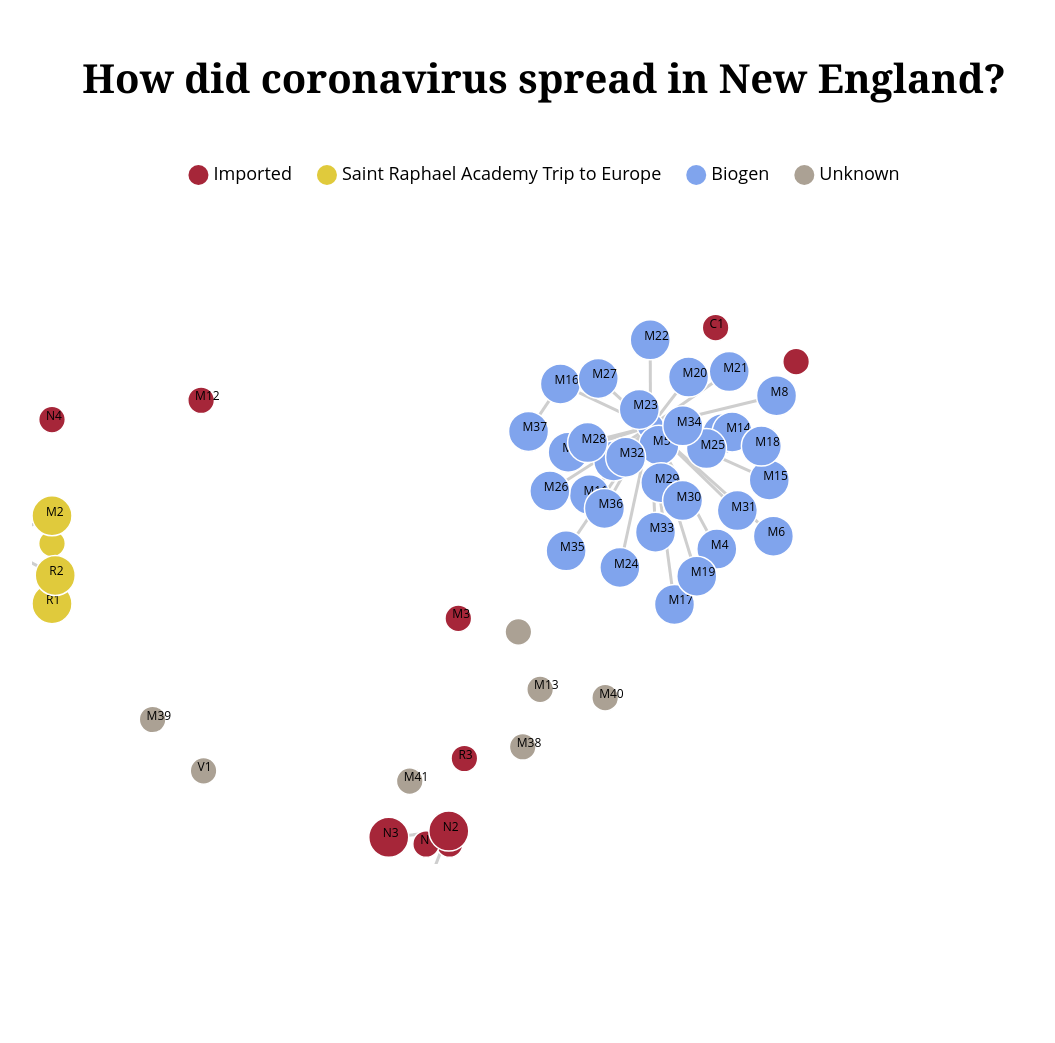
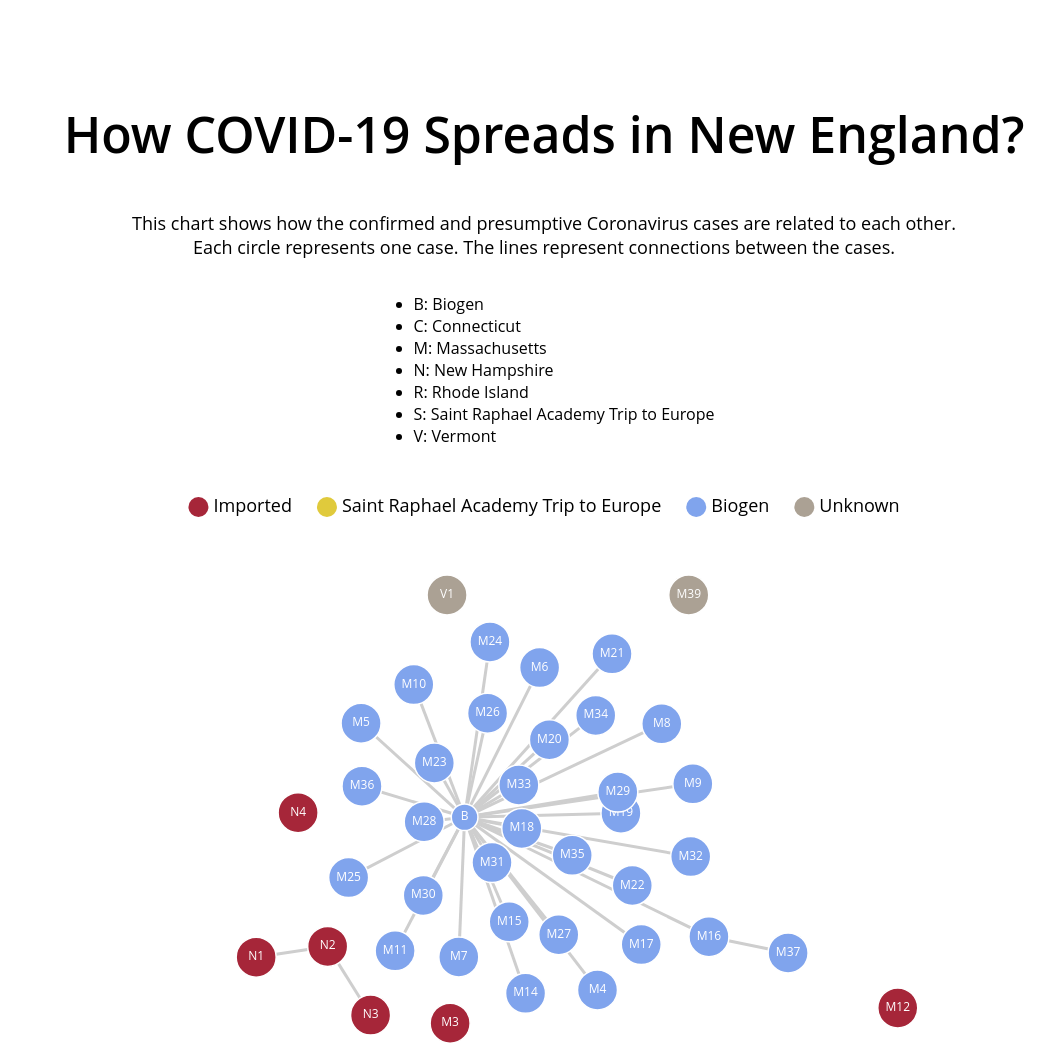
Before and after one commit to sabrinamochi/coronavirus-network, a plain HTML site: page index.html in a window 1280 px wide. Shown: the top 1043 px of the page, without its empty margins (96-1151 px from the left). Before the commit the page ends 869 px from the top, so only its background shows below. Drawn offline with Linux system fonts and the light colour scheme; animation ran at ten frames a second.

Commit message:
provide intro

```diff
--- a/index.html
+++ b/index.html
@@ -1,15 +1,40 @@
 <!DOCTYPE html>
 <html>
+
 <head>
     <link rel="stylesheet" type="text/css" href="style/style.css">
     <script src="lib/d3.js"></script>
 </head>
+
 <body>
+    <header>
+        <h1>How COVID-19 Spreads in New England?</h1>
+    </header>
+    <main>
+        <div class="explain-text">
+            <p>
+                This chart shows how the confirmed and presumptive Coronavirus cases are related to each other.
+                </br>
+                Each circle represents one case. The lines represent connections between the cases.
+            </p>
+            <div class="list-container">
+                <ul>
+                    <li>B: Biogen</li>
+                    <li>C: Connecticut</li>
+                    <li>M: Massachusetts</li>
+                    <li>N: New Hampshire</li>
+                    <li>R: Rhode Island</li>
+                    <li>S: Saint Raphael Academy Trip to Europe</li>
+                    <li>V: Vermont</li>
+                </ul>
+            </div>
+        </div>
         <div id="container">
-            <h1>How did coronavirus spread in New England?</h1>
             <div class="legend"></div>
             <div id="chart"></div>
         </div>
+    </main>
     <script src="script.js"></script>
 </body>
+
 </html>
--- a/script.js
+++ b/script.js
@@ -1,6 +1,6 @@
-d3.csv("data/cases_in_NewEngland.csv", parseCSV).then(function(data) {
+d3.csv("data/cases_in_NewEngland.csv", parseCSV).then(function (dataset) {
 
-    var width = document.querySelector("#chart").clientWidth;
+    var width = document.querySelector("#chart").clientWidth * 0.6;
     var height = document.querySelector("#chart").clientHeight;
     var svg = d3.select("#chart")
         .append("svg")
@@ -8,8 +8,12 @@
         .attr("height", height);
     var radius = 20;
 
+    data = dataset.filter(function (d) {
+        return d.name !== "Imported" && d.name !== "Unknown"
+    })
+
     var nodes = [];
-    data.forEach(function(d) {
+    data.forEach(function (d) {
         var datum = {};
         datum.id = d.id;
         datum.infectedFrom = d.infectedFrom;
@@ -20,21 +24,22 @@
         datum.location = d.location;
         datum.gender = d.gender;
         datum.age = d.age;
+        datum.caseType = d.caseType;
         datum.details = d.details;
         nodes.push(datum);
     });
 
 
     var links = [];
-    for(var i = 0; i < data.length-1; i++) {
+    for (var i = 0; i < data.length - 1; i++) {
         var nodeA = data[i];
-        for(var j = i + 1; j < data.length; j++) {
+        for (var j = i + 1; j < data.length; j++) {
             var nodeB = data[j];
-            if(nodeA.name === nodeB.infectedFrom) {
-                links.push({source: nodeA.name, target: nodeB.name});
+            if (nodeA.name === nodeB.infectedFrom) {
+                links.push({ source: nodeA.name, target: nodeB.name });
             }
-            else if (nodeB.name === nodeA.infectedFrom){
-                links.push({source: nodeB.name, target: nodeA.name})
+            else if (nodeB.name === nodeA.infectedFrom) {
+                links.push({ source: nodeB.name, target: nodeA.name })
             }
 
         }
@@ -46,10 +51,11 @@
 
     /* INITIALIZE THE FORCE SIMULATION */
     var simulation = d3.forceSimulation(nodes)
-      .force("link", d3.forceLink(links).id(function(d) { return d.name; }))
-      .force("charge", d3.forceManyBody().strength(.3))
+        .force("link", d3.forceLink(links).id(function (d) { return d.name; }).distance(80))
+        .force("charge", d3.forceManyBody().strength(-1))
         .force("center", d3.forceCenter(width / 2, height / 2))
-      .force("collide", d3.forceCollide().radius(radius+10));
+        .force("collide", d3.forceCollide().radius(radius * 2))
+        .alpha(.5);
 
     /* DRAW THE LINKS */
     var link = svg.append("g")
@@ -70,41 +76,46 @@
     var circle = node.append("circle")
         .attr("stroke", "#fff")
         .attr("stroke-width", 1.5)
-            .attr("r", function(d){
-                if(d.infectedFrom === ""){
-                    return radius*2/3;
+        .attr("r", function (d) {
+            if (d.infectionType === "") {
+                return radius * 2 / 3;
             }
-                else{
+            else {
                 return radius;
             }
         })
-            .attr("fill", function(d) {
+        .attr("fill", function (d) {
             if (d.infectionType === "") {
                 return colorScale(d.name)
             }
-                else{
+            else {
                 return colorScale(d.infectionType);
             }
         });
 
     var label = node.append("text")
+        .attr("class", "circleLabel")
         .text(function (d) {
             if (d.infectionType !== "") {
                 return d.name;
             }
+            else {
+                return d.name.charAt(0);
+            }
         })
-         .attr("dx", -6)
+        .attr("text-anchor", "middle")
+        .attr("dy", 3)
         .style("font-size", "12px")
         .style("pointer-events", "none");
 
     /* TICK THE SIMULATION */
-    simulation.on("tick", function() {
-        link.attr("x1", function(d) { return d.source.x; })
-            .attr("y1", function(d) { return d.source.y; })
-            .attr("x2", function(d) { return d.target.x; })
-            .attr("y2", function(d) { return d.target.y; });
+    simulation.on("tick", function () {
+        link.attr("x1", function (d) { return d.source.x; })
+            .attr("y1", function (d) { return d.source.y; })
+            .attr("x2", function (d) { return d.target.x; })
+            .attr("y2", function (d) { return d.target.y; });
 
-        node.attr("transform", function(d){
+        node.attr("transform", function (d) {
             var dx = Math.max(radius, radius, Math.min(width - radius, d.x));
             var dy = Math.max(radius, Math.min(height - radius, d.y));
             return `translate(${dx}, ${dy})`
@@ -116,58 +127,69 @@
     /* ADD A TOOLTIP TO THE NODES */
     var tooltip = d3.select("#chart")
         .append("div")
-        .attr("class","tooltip");
+        .attr("class", "tooltip");
 
-    circle.on("mouseover", function(d) {
-        var cx = d.x + 20;
-        var cy = d.y - 10;
+    circle.on("mouseover", function (d) {
+        var dx = Math.max(radius, radius, Math.min(width - radius, d.x));
+        var dy = Math.max(radius, Math.min(height - radius, d.y));
+        var cx = dx + 20;
+        var cy = dy + 10;
+
+
 
         tooltip.style("visibility", "visible")
             .style("left", cx + "px")
             .style("top", cy + "px")
-            .html(function(){
+            .html(function () {
 
-                if (d.details === ""){
+                var description = "Gender: " + d.gender + "</br>"
+                    + "Age: " + d.age + "</br>"
+                    + "Location: " + d.location + "</br>"
+                    + "Case Type: " + d.caseType + " case</br>" +
+                    d.details;
+
+
+                if (d.details === "") {
                     return d.name
                 }
                 else {
-                    return d.details;
+                    return description;
                 }
             });
 
 
-        circle.attr("opacity",0.2);
-        link.attr("opacity",0.2);
+        circle.attr("opacity", 0.2);
+        link.attr("opacity", 0.2);
 
-        d3.select(this).attr("opacity",1);
+        d3.select(this).attr("opacity", 1);
 
-        var connected = link.filter(function(e) {
+        var connected = link.filter(function (e) {
             return e.source.id === d.id || e.target.id === d.id;
         });
-        connected.attr("opacity",1);
-        connected.each(function(e) {
-            circle.filter(function(f) {
+        connected.attr("opacity", 1);
+        connected.each(function (e) {
+            circle.filter(function (f) {
                 return f.id === e.source.id || f.id === e.target.id;
-            }).attr("opacity",1);
+            }).attr("opacity", 1);
         });
 
-    }).on("mouseout", function() {
-        tooltip.style("visibility","hidden");
-        circle.attr("opacity",1);
-        link.attr("opacity",1);
+    }).on("mouseout", function () {
+        tooltip.style("visibility", "hidden");
+        circle.attr("opacity", 1);
+        link.attr("opacity", 1);
 
     });
 
 
     var legendWidth = width;
-    var legendHeight = height/10;
+    var legendHeight = height / 10;
     var legendSvg = d3.select(".legend").append("svg")
         .attr("width", legendWidth)
         .attr("height", legendHeight)
         .append("g")
         .attr("id", "legendGroup");
 
-    var legendData = data.filter(function(d){
+    var legendData = dataset.filter(function (d) {
         return d.infectionType === "";
     })
 
@@ -180,10 +202,10 @@
 
     legendText.append("text")
         .attr("class", "legendText")
-        .text(function(d){
+        .text(function (d) {
             return d.name;
         })
-        .attr("y", yGap+5);
+        .attr("y", yGap + 5);
 
     var textGroup = document.getElementsByClassName("legendText");
 
@@ -192,32 +214,32 @@
 
     legendCircle.append("circle")
         .attr("r", legendCircleRadius)
-        .attr("fill", function(d){
+        .attr("fill", function (d) {
             return colorScale(d.name)
         })
-        .attr("cx", function(d, i){
+        .attr("cx", function (d, i) {
 
-            if (i==0){
+            if (i == 0) {
                 return i * legendCircleRadius * 5 + xGap;
             }
             else {
                 var array = d3.range(0, i, 1);
                 var textWidthList = [];
-                for (var k = 0; k < array.length ; k++ ){
+                for (var k = 0; k < array.length; k++) {
                     var textWidth = textGroup[k].getBBox().width;
                     textWidthList.push(textWidth);
                 }
                 textTotalWidth = textWidthList.reduce(function (acc, val) {
                     return acc + val;
                 }, 0)
-                return (i * legendCircleRadius*5 + xGap) + textTotalWidth;
+                return (i * legendCircleRadius * 5 + xGap) + textTotalWidth;
             }
         })
         .attr("cy", yGap);
 
     legendText.selectAll(".legendText").attr("x", function (d, i) {
 
-            if (i==0){
+        if (i == 0) {
             return i * legendCircleRadius * 5 + xGap + 15;
         }
         else {
@@ -236,7 +258,7 @@
 
     var legendGroupObj = document.querySelector("#legendGroup")
     var lgdGroupObjWidth = legendGroupObj.getBBox().width;
-    legendSvg.attr("transform", `translate(${width/2 - lgdGroupObjWidth/2}, 0)`)
+    legendSvg.attr("transform", `translate(${width / 2 - lgdGroupObjWidth / 2}, 0)`)
 
 });
 
@@ -252,6 +274,7 @@
     d.location = data.location;
     d.gender = data.gender;
     d.age = data.age;
+    d.caseType = data.case_type;
     d.details = data.details;
     d.date = new Date(data.date);
 
--- a/style/style.css
+++ b/style/style.css
@@ -8,32 +8,44 @@
   font-family: 'Open Sans', sans-serif;
 }
 
+main,
+.list-container,
+.legend,
+#container,
+#chart {
+  display: grid;
+  justify-content: center;
+}
+
+p {
+    font-size: 18px;
+    text-align: center;
+}
 
 h1 {
   text-align: center;
-  font-family: Georgia, 'Times New Roman', Times, serif;
-  font-size: 40px;
+  font-size: 50px;
+  font-weight: 600;
   color: black;
-  margin: 50px 0;
+  margin: 2em 0 .5em;
 }
-
 
 .legend {
   font-size: 18px;
+  align-content: center;
 }
 
 #container {
-  display: grid;
   height: 100vh;
   margin: 0px;
   padding: 0px;
-  justify-content: center;
 }
 
 #chart {
-  width: 80vw;
+  width: 100vw;
   height: 80vh;
   position: relative;
+
 }
 
 .tooltip {
@@ -41,7 +53,6 @@
   left: 0px;
   top: 0px;
   visibility: hidden;
-  font-weight: 600;
   font-size: 18px;
   background-color:rgba(255,255,255,0.8);
   border-radius: 20px;
@@ -52,3 +63,7 @@
   max-width: 25%;
   color: rgb(91, 90, 90);
 }
+
+.circleLabel {
+  fill: rgb(255,255,255);
+}
```
Lines whose indentation alone changed are shown as unchanged.
